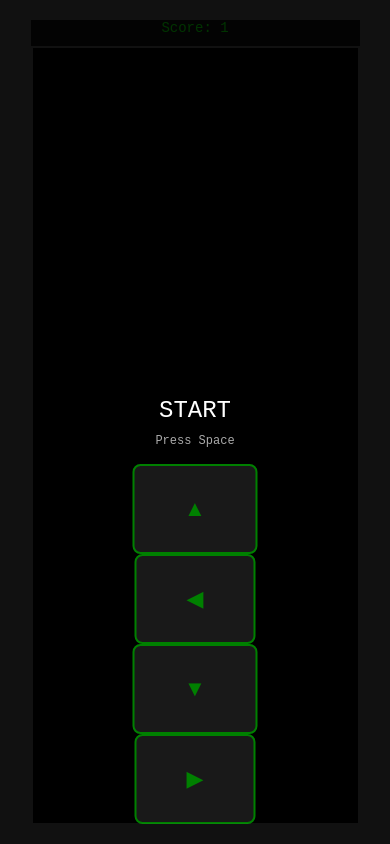
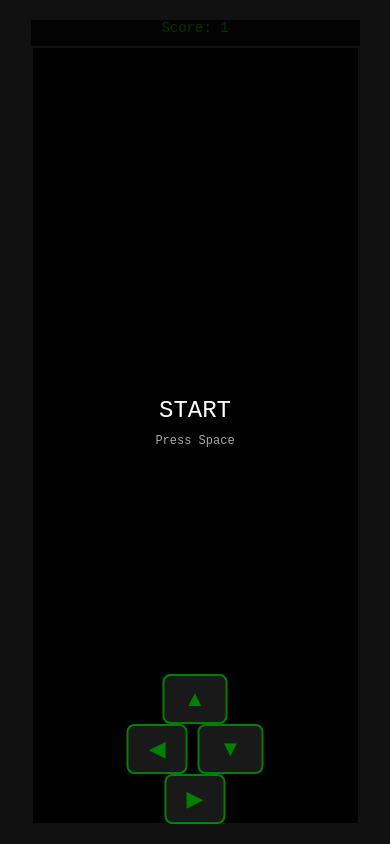
Before and after one commit to art1ch0ke/final-project, a plain HTML site: page games/Snake/index.html in a window 390 px wide. Drawn offline with Linux system fonts and the light colour scheme.

Commit message:
snake btn padding

```diff
--- a/games/Snake/style.css
+++ b/games/Snake/style.css
@@ -67,7 +67,7 @@
   }
   #mobile-controls button {
     font-size: 22px;
-    padding: 30px 50px;
+    padding: 10px 20px;
     background: #333;
     color: #0f0;
     border: 2px solid #0f0;
```
